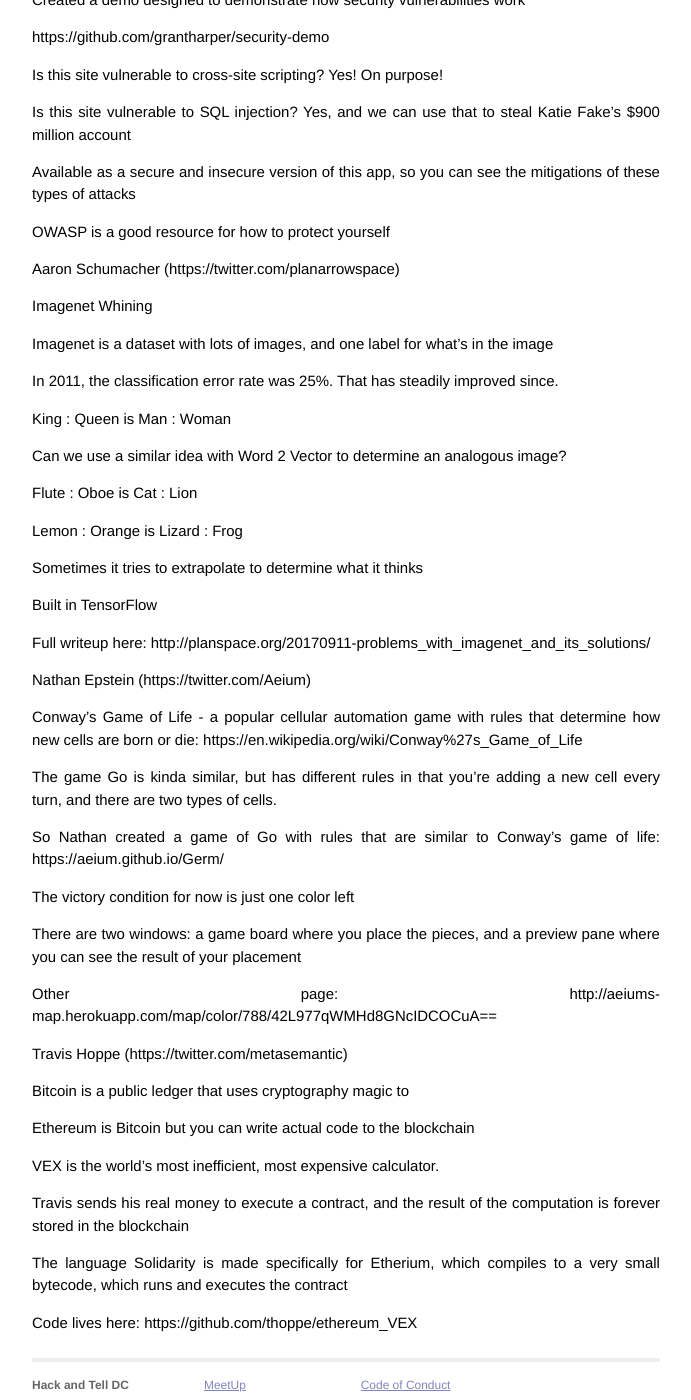
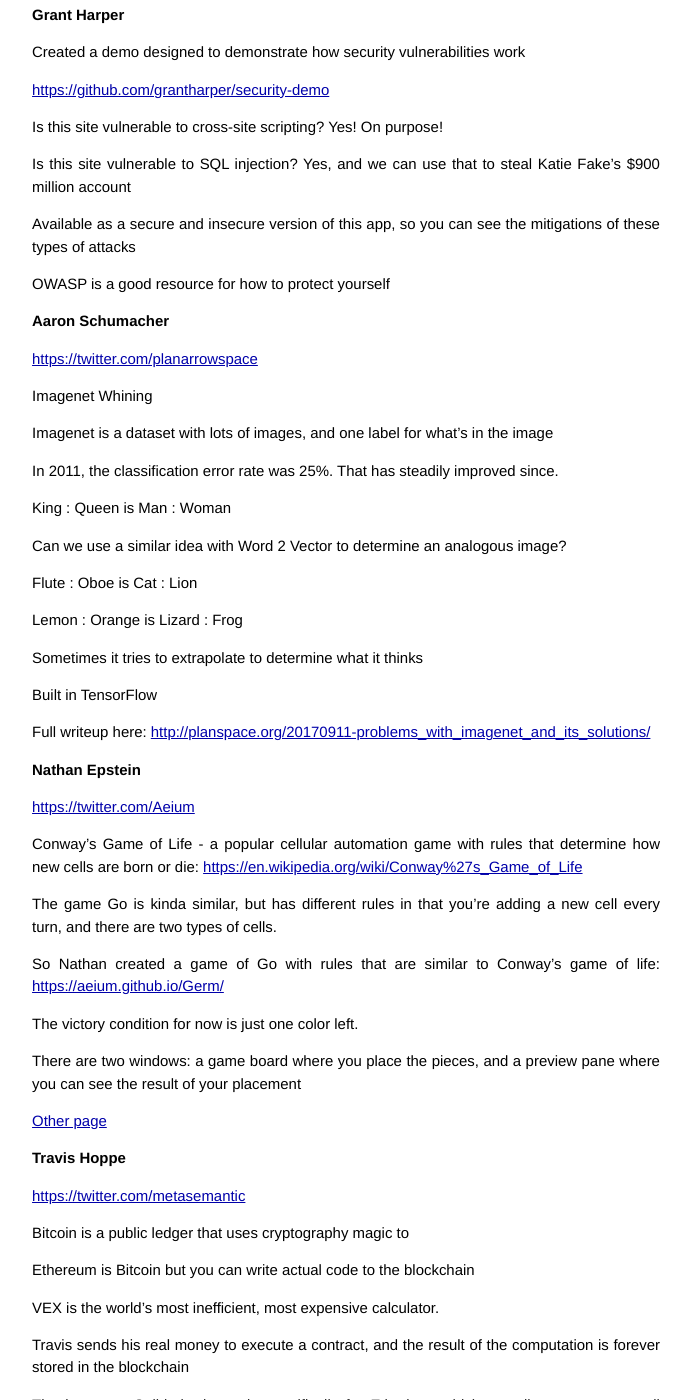
Before and after one commit to dchackandtell/dchackandtell.github.io, a Jekyll site: the page built from _posts/2017/2017-00-00-round-48.md, in a window 1280 px wide and 1400 px high, scrolled down 1079 px. Shown: the whole window, without its empty margins (294-985 px from the left). Built offline with Jekyll 4.4.1, drawn with Linux system fonts in a browser that asks for light colours; some of the changed lines change nothing that is shown; some of the changed text lies outside the part shown.

Commit message:
Add Round 48 from notes

```diff
--- a/_posts/2017/2017-00-00-round-48.md
+++ b/_posts/2017/2017-00-00-round-48.md
@@ -2,17 +2,17 @@
 layout: post
 title:  "Round 48: Fruitful Federation"
 date:   2017-09-14 06:30:00
-status: notext
+status: text
 ---
 
-ED NOTE: Copied directly from Google Doc
+# Shannon Turner
 
-
-Shannon Turner (https://twitter.com/svthmc)
+[https://twitter.com/svthmc](https://twitter.com/svthmc)
 
 Metro Map Maker
-https://metromapmaker.com/
-Code at: https://github.com/shannonturner/metro-map-maker
+[https://metromapmaker.com/](https://metromapmaker.com/)
+
+Code at: [https://github.com/shannonturner/metro-map-maker](https://github.com/shannonturner/metro-map-maker)
 
 Build the Metro system of your dreams: create your own metro maps, save them, and share with friends!
 
@@ -24,7 +24,9 @@
 
 "Save & Share Map" creates a shareable short URL that you can send to a friend and have them remix your map.  Don't worry - their changes won't overwrite your map!
 
-Rebecca Meseroll (https://twitter.com/robotwarning)
+# Rebecca Meseroll
+
+[https://twitter.com/robotwarning](https://twitter.com/robotwarning)
 
 Seeking the Oxford comma (in forbidden places)
 
@@ -36,11 +38,11 @@
 
 Even the AP can't resist the temptation of the Oxford comma!  About 20% of the tweets where an Oxford comma could be, were there
 
-Grant Harper
+# Grant Harper
 
 Created a demo designed to demonstrate how security vulnerabilities work
 
-https://github.com/grantharper/security-demo
+[https://github.com/grantharper/security-demo](https://github.com/grantharper/security-demo)
 
 Is this site vulnerable to cross-site scripting? Yes! On purpose!
 
@@ -50,7 +52,9 @@
 
 OWASP is a good resource for how to protect yourself
 
-Aaron Schumacher (https://twitter.com/planarrowspace)
+# Aaron Schumacher
+
+[https://twitter.com/planarrowspace](https://twitter.com/planarrowspace)
 
 Imagenet Whining
 
@@ -70,23 +74,27 @@
 
 Built in TensorFlow
 
-Full writeup here: http://planspace.org/20170911-problems_with_imagenet_and_its_solutions/
+Full writeup here: [http://planspace.org/20170911-problems_with_imagenet_and_its_solutions/](http://planspace.org/20170911-problems_with_imagenet_and_its_solutions/)
 
-Nathan Epstein (https://twitter.com/Aeium)
+# Nathan Epstein
 
-Conway's Game of Life - a popular cellular automation game with rules that determine how new cells are born or die: https://en.wikipedia.org/wiki/Conway%27s_Game_of_Life
+[https://twitter.com/Aeium](https://twitter.com/Aeium)
+
+Conway's Game of Life - a popular cellular automation game with rules that determine how new cells are born or die: [https://en.wikipedia.org/wiki/Conway%27s_Game_of_Life](https://en.wikipedia.org/wiki/Conway%27s_Game_of_Life)
 
 The game Go is kinda similar, but has different rules in that you're adding a new cell every turn, and there are two types of cells.
 
-So Nathan created a game of Go with rules that are similar to Conway's game of life: https://aeium.github.io/Germ/
+So Nathan created a game of Go with rules that are similar to Conway's game of life: [https://aeium.github.io/Germ/](https://aeium.github.io/Germ/)
 
-The victory condition for now is just one color left
+The victory condition for now is just one color left.
 
 There are two windows: a game board where you place the pieces, and a preview pane where you can see the result of your placement
 
-Other page: http://aeiums-map.herokuapp.com/map/color/788/42L977qWMHd8GNcIDCOCuA==
+[Other page](http://aeiums-map.herokuapp.com/map/color/788/42L977qWMHd8GNcIDCOCuA==)
 
-Travis Hoppe (https://twitter.com/metasemantic)
+# Travis Hoppe
+
+[https://twitter.com/metasemantic](https://twitter.com/metasemantic)
 
 Bitcoin is a public ledger that uses cryptography magic to
 
@@ -98,4 +106,4 @@
 
 The language Solidarity is made specifically for Etherium, which compiles to a very small bytecode, which runs and executes the contract
 
-Code lives here: https://github.com/thoppe/ethereum_VEX
+Code lives here: [https://github.com/thoppe/ethereum_VEX](https://github.com/thoppe/ethereum_VEX)
```
